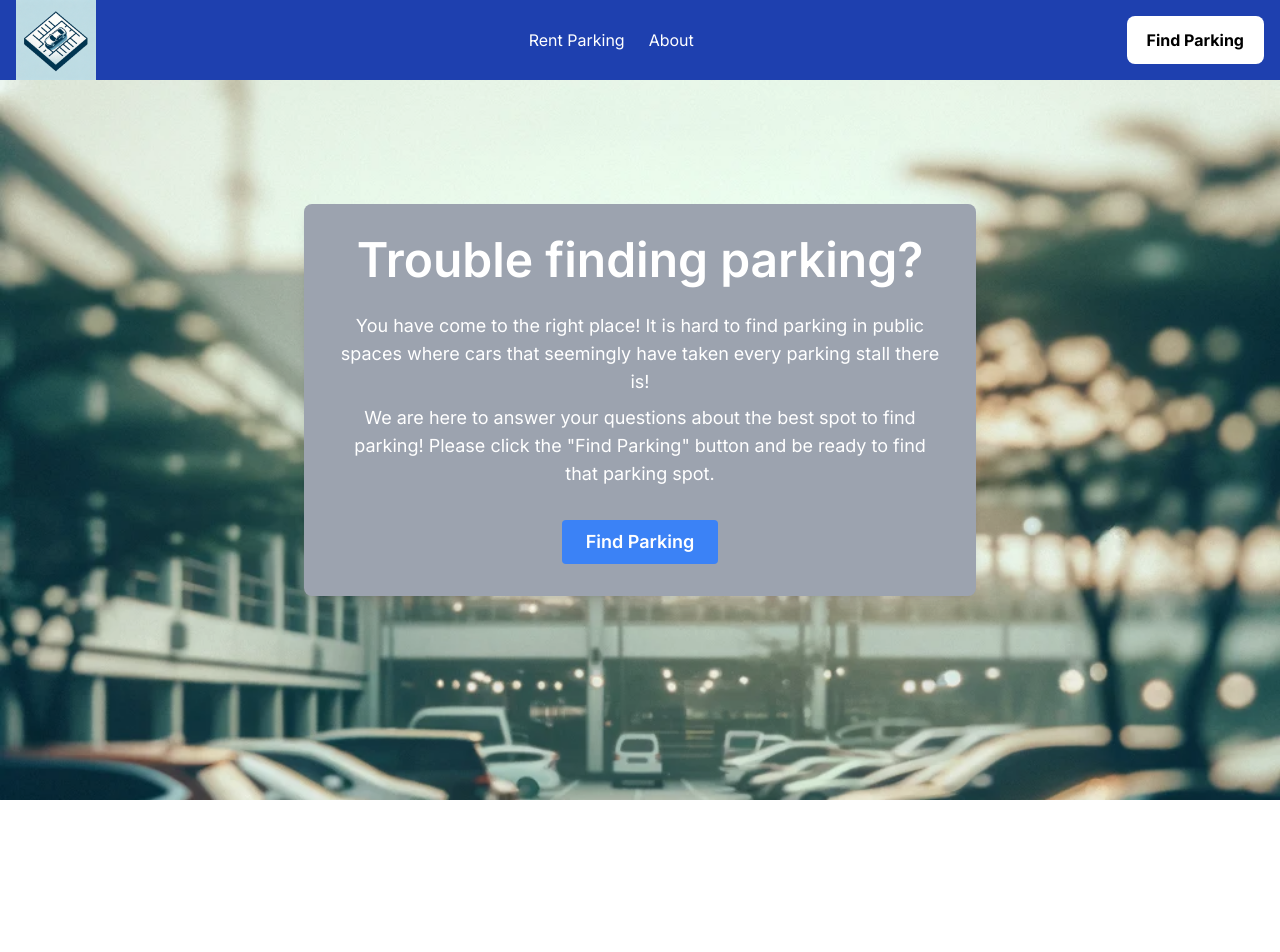
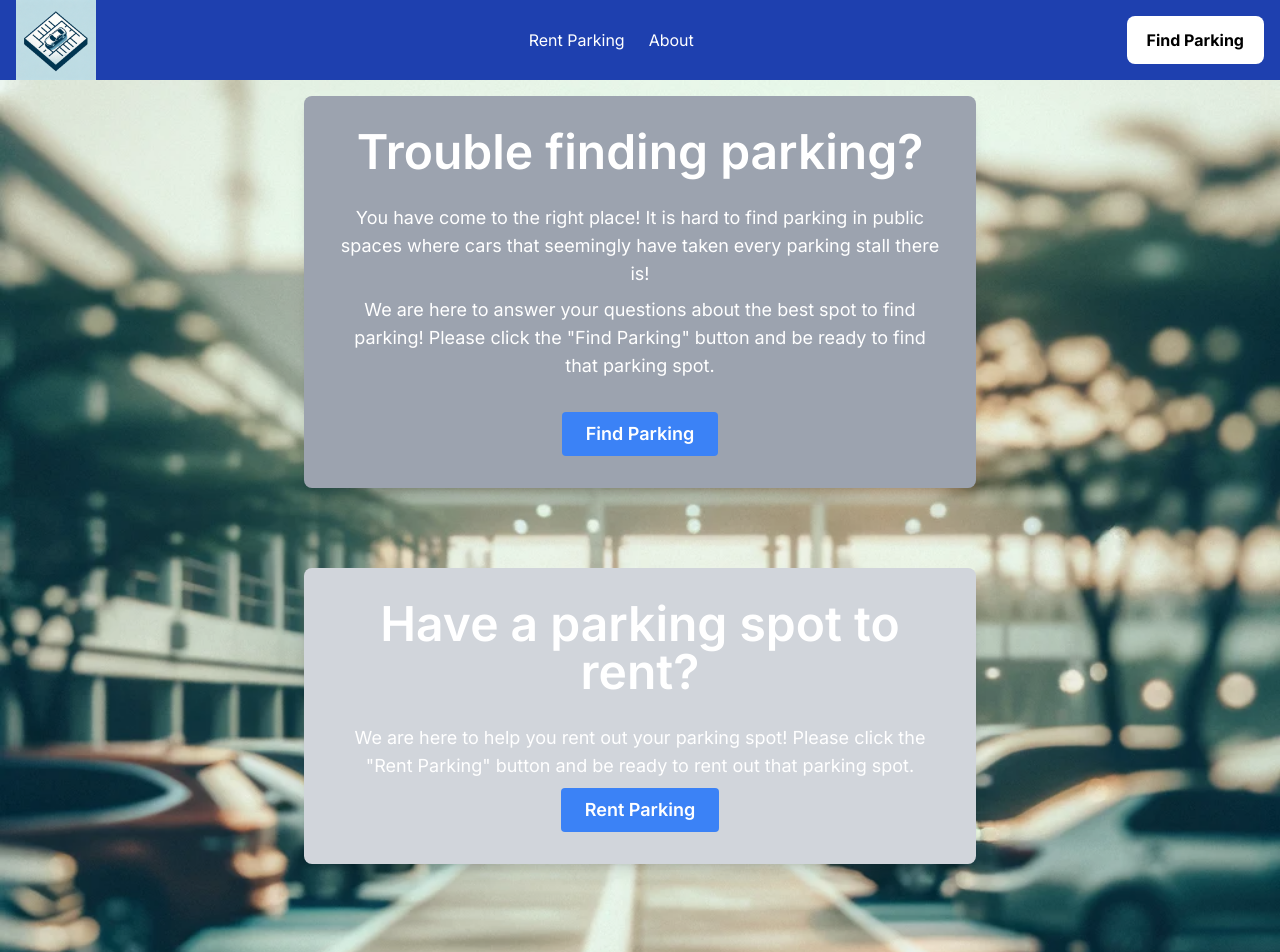
Before and after one commit to TeancumTian/aspotfor.me, a Next.js app in the folder aspotforme/: page / in a window 1280 px wide. Shown: the top 952 px of the page. Before the commit the page ends 800 px from the top, so only its background shows below. Built offline with nearby package versions, Linux system fonts and the light colour scheme.

Commit message:
Added to the landing page a part to go to renting parking

```diff
--- a/aspotforme/src/app/page.tsx
+++ b/aspotforme/src/app/page.tsx
@@ -4,7 +4,8 @@ export default function Home() {
   return (
     <main className="flex min-h-screen flex-col items-center justify-center bg-homepage-background bg-cover bg-no-repeat p-24 text-white">
 
-      <div className="bg-gray-400 p-8 rounded-lg shadow-lg max-w-2xl text-center">
+      {/* Box for AI parking services */}
+      <div className="bg-gray-400 p-8 rounded-lg shadow-lg max-w-2xl text-center mb-12">
       {/* Big White Letters */}
       <h1 className="text-5xl mb-2 font-semibold text-center mb-7">Trouble finding parking?</h1>
 
@@ -23,6 +24,24 @@ export default function Home() {
         </button>
       </Link>
       </div>
+
+      {/* Box for rental parking page */}
+      <div className="bg-gray-300 p-8 rounded-lg shadow-lg max-w-2xl text-center mt-8">
+      {/* Big White Letters */}
+      <h1 className="text-5xl mb-2 font-semibold text-center mb-7">Have a parking spot to rent?</h1>
+
+      <p className="text-lg mb-2 text-center">
+        We are here to help you rent out your parking spot! Please click the "Rent Parking" button and be ready to rent out that parking spot.
+      </p>
+
+      {/* Rent Parking Button */}
+      <Link href="/rentparking">
+        <button className="px-6 py-2 bg-blue-500 hover:bg-blue-700 rounded text-lg font-semibold transition duration-300">
+          Rent Parking
+        </button>
+      </Link>
+      </div>
+
     </main>
   );
 }
```
